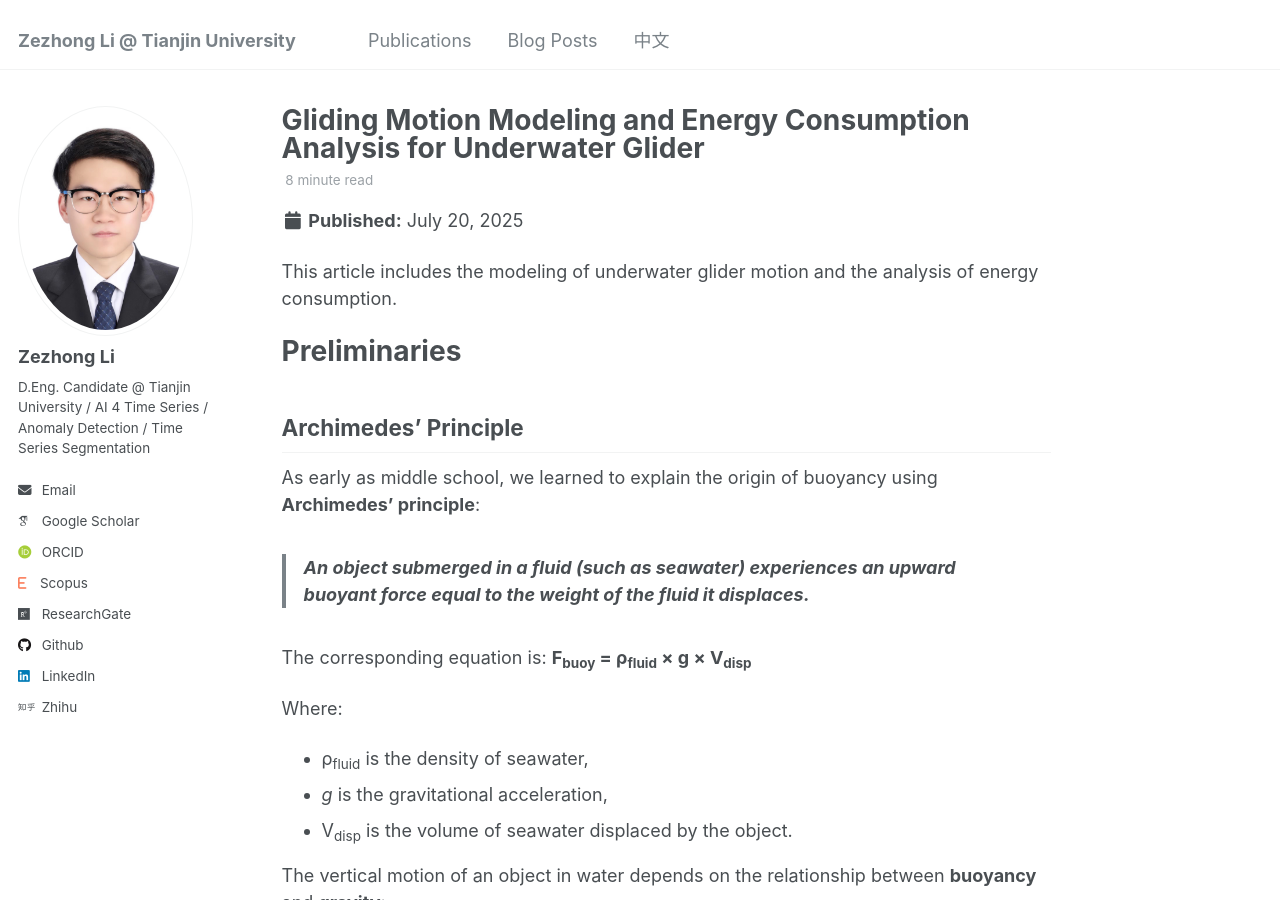
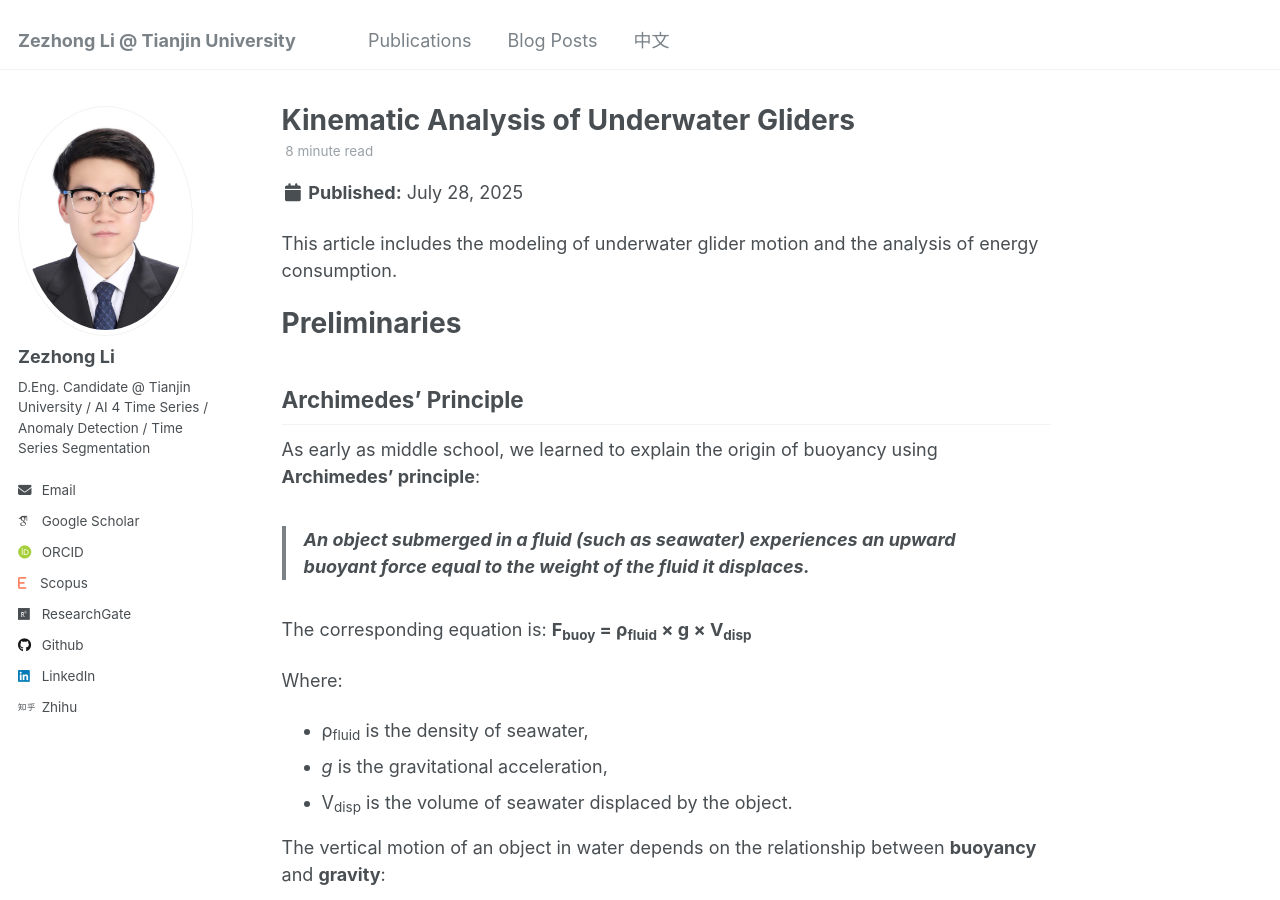
Before and after one commit to lzz19980125/lzz19980125.github.io, a Jekyll site: the page built from _posts/2025-7-28-Kinematic Analysis of Underwater Gliders.md, in a window 1280 px wide and 900 px high. Built offline with Jekyll 4.4.1, drawn with Linux system fonts in a browser that asks for light colours; some web fonts are replaced.

Commit message:
Update and rename 2025-7-20-Gliding Motion Modeling and Energy Consumption Analysis for Underwater Glider.md to 2025-7-28-Kinematic Analysis of Underwater Gliders.md

```diff
--- a/_posts/2025-7-20-Gliding Motion Modeling and Energy Consumption Analysis for Underwater Glider.md
+++ b/_posts/2025-7-28-Kinematic Analysis of Underwater Gliders.md
@@ -1,11 +1,11 @@
 ---
-title: 'Gliding Motion Modeling and Energy Consumption Analysis for Underwater Glider'
-date: 2025-07-20
+title: 'Kinematic Analysis of Underwater Gliders'
+date: 2025-07-28
 category: Autonomous marine systems
-permalink: /posts/2025-7-20-Gliding Motion Modeling and Energy Consumption Analysis for Underwater Glider
+permalink: /posts/2025-7-28-Kinematic Analysis of Underwater Gliders
 layout: single
 classes: wide
-excerpt: "This article includes the modeling of underwater glider motion and the analysis of energy consumption. <br/><img src='../images/2025-7-20-Gliding Motion Modeling and Energy Consumption Analysis for Underwater Glider.jpg'>"
+excerpt: "This article includes the modeling of underwater glider motion and the analysis of energy consumption. <br/><img src='../images/2025-07-28_145218.jpg'>"
 tags:
   - Autonomous marine systems
   - Kinematics and kinetics
```
